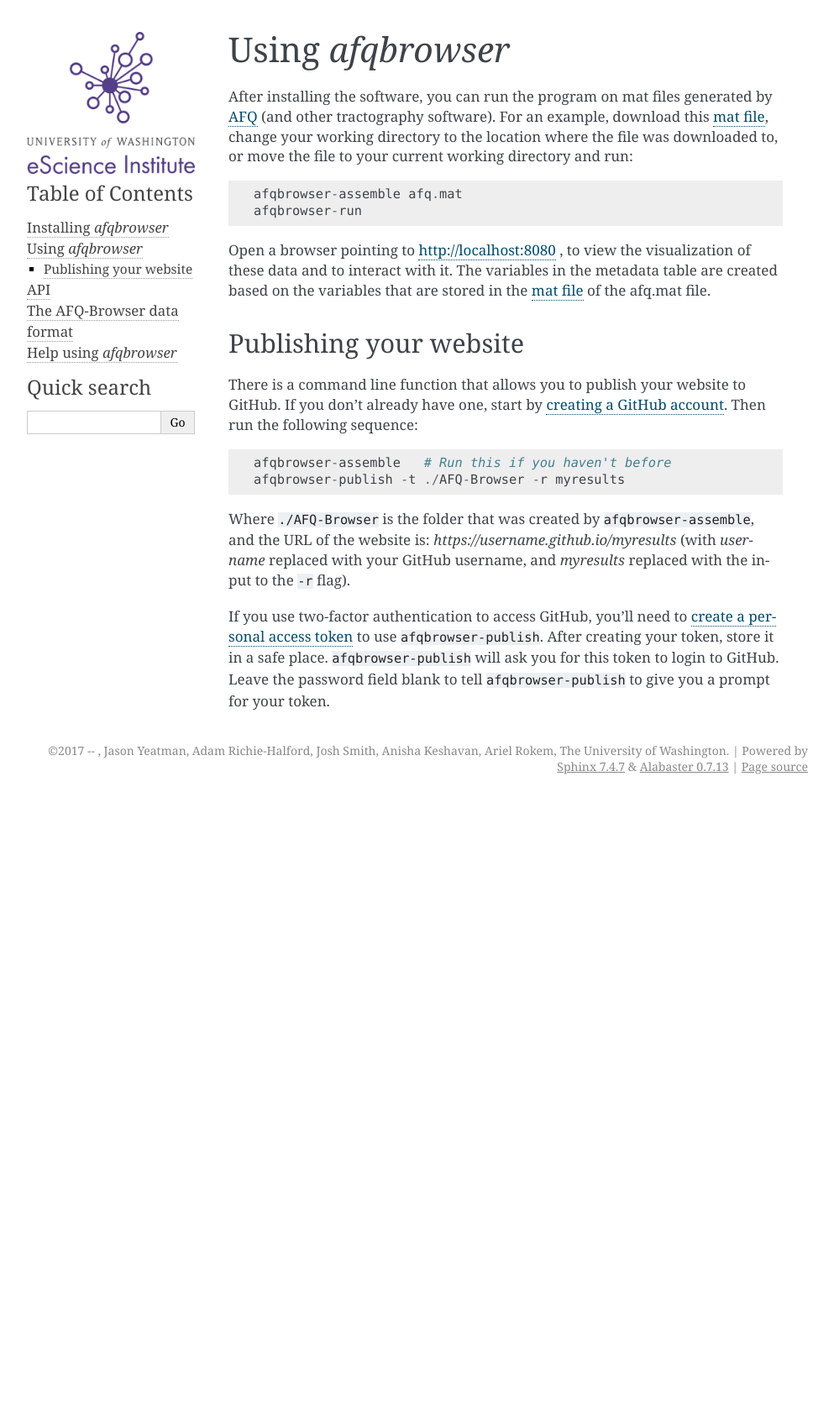
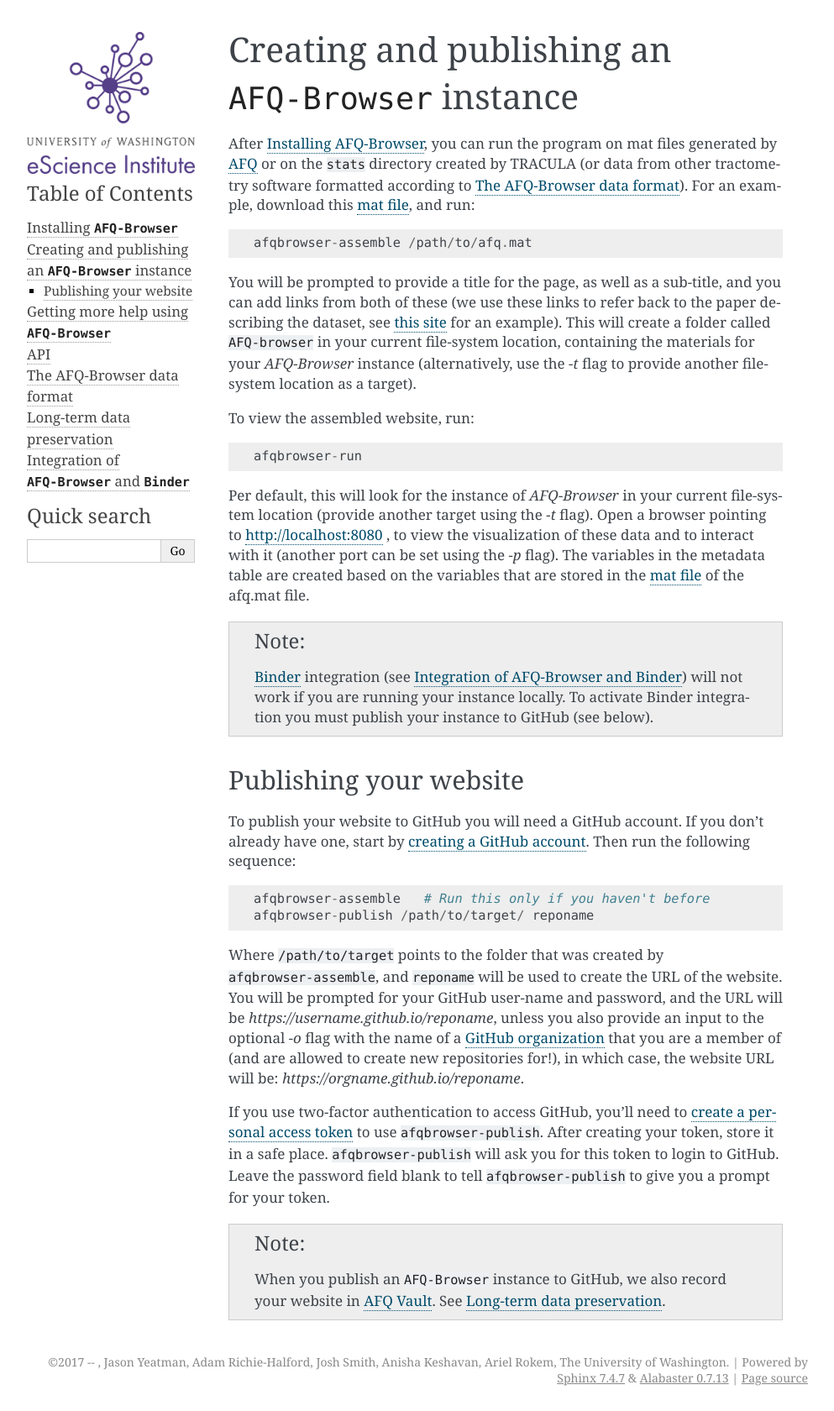
Before and after one commit to yeatmanlab/AFQ-Browser, a Sphinx documentation site: the page built from doc/usage_guide.rst, in a window 1280 px wide. Shown: the whole page at 84% size, without its empty margins (148-1141 px from the left). Built offline with Sphinx 7.4.7, drawn with Linux system fonts in a browser that asks for light colours; pages that are not in the unit, such as notebooks, are missing from menus; before the commit the page ends 952 px from its top, so only the background shows below that.

Commit message:
A bit of documentation overhaul. A couple of new pages, cross-linking, etc.

```diff
--- /dev/null
+++ b/doc/binder_integration.rst
@@ -0,0 +1,9 @@
+.. _binder_integration:
+
+Integration of ``AFQ-Browser`` and ``Binder``
+=============================================
+
+To facilitate further computations on data-sets published using
+``AFQ-Browser``, we integrate data-sets that are published on GitHub (see :ref:`usage_guide`) with the ` ``Binder`` <https://mybinder.org/>`_ service.
+
+Binder integrates
--- a/doc/dataformat.rst
+++ b/doc/dataformat.rst
@@ -1,3 +1,5 @@
+.. _dataformat:
+
 
 The AFQ-Browser data format
 ============================
--- a/doc/getting_help.rst
+++ b/doc/getting_help.rst
@@ -1,5 +1,8 @@
+.. _getting_help:
 
-Help using `afqbrowser`
-========================
+Getting more help using ``AFQ-Browser``
+=======================================
 
-If you run into issues using ``AFQ-Browser`` feel free to post an issue on our GitHub repository: ` https://github.com/yeatmanlab/AFQ-Browser/issues <https://github.com/yeatmanlab/AFQ-Browser/issues>`_, or to get in touch via our mailing list: `automated-fiber-quantification-afq@googlegroups.com <mailto:automated-fiber-quantification-afq@googlegroups.com>`_.
+If you run into issues using ``AFQ-Browser`` feel free to post an issue on our
+GitHub repository: `https://github.com/yeatmanlab/AFQ-Browser/issues <https://github.com/yeatmanlab/AFQ-Browser/issues>`_, or to get in touch via
+our mailing list: `automated-fiber-quantification-afq@googlegroups.com <mailto:automated-fiber-quantification-afq@googlegroups.com>`_.
--- a/doc/installation_guide.rst
+++ b/doc/installation_guide.rst
@@ -1,12 +1,14 @@
+.. _installation_guide:
 
-Installing `afqbrowser`
-========================
+
+Installing ``AFQ-Browser``
+==========================
 
 Installing the release version
 ~~~~~~~~~~~~~~~~~~~~~~~~~~~~~~
 
 The released version of the software is the one that is officially supported,
-and if you are getting started with afqbrowser, this is probably where you
+and if you are getting started with ``AFQ-Browser``, this is probably where you
 should get started
 
 AFQ-browser depends on numpy_, pandas_ and scipy_. The `publish` mechanisms also
--- /dev/null
+++ b/doc/long_term_preservation.rst
@@ -0,0 +1,31 @@
+.. _long_term_preservation:
+
+Long-term data preservation
+===========================
+
+GitHub is great, but long-term preservation of data stored on GitHub is not
+guaranteed. To promote long-term preservation of data from instances of
+``AFQ-Browser``, and eventual integration across data-sets
+we record data published through ``AFQ-Browser`` (see :ref:`usage_guide`) in
+`AFQ Vault <http://afqvault.org>`_, a centralized data-base of ``AFQ-Browser``
+instances.
+
+In addition, we recommend that users of the software create a digital object
+identifier for their instance of ``AFQ-Browser``. One great way to do that uses
+Zenodo (see below).
+
+
+Using Zenodo for long-term data preservation
+~~~~~~~~~~~~~~~~~~~~~~~~~~~~~~~~~~~~~~~~~~~~~
+
+`Zenodo <http://zenodo.org/>`_ is as service developed by `CERN <https://home.cern/>`_ to provide a platform for open and sustainable science
+(see `About Zenodo <http://about.zenodo.org/>`_ for more details).
+
+To create a digital object identifier (DOI) for your GitHub-published
+instance of ``AFQ-Browser`` `join Zenodo <https://zenodo.org/signup/>`_ with
+your GitHub account. After you do that, you can deposit the GitHub repository
+that holds your instance of ``AFQ-Browser`` by following these steps:
+
+#. Flip the switch for your repo on `Zenodo's GitHub settings page <https://zenodo.org/account/settings/github/>`_
+
+#. Create a release in the GitHub repo containing your instance of ``AFQ-Browser``. See `this page <https://help.github.com/articles/creating-releases/>`_ for instructions.
--- a/doc/usage_guide.rst
+++ b/doc/usage_guide.rst
@@ -1,30 +1,52 @@
+.. _usage_guide:
 
-Using `afqbrowser`
-========================
+Creating and publishing an ``AFQ-Browser`` instance
+===================================================
 
-After installing the software, you can run the program on mat files generated by
-AFQ_ (and other tractography software). For an example, download this `mat file <https://github.com/yeatmanlab/AFQ-Browser/raw/master/afqbrowser/site/client/data/afq.mat>`_, change your working directory to the location where the file was
-downloaded to, or move the file to your current working directory and run::
+After :ref:`installation_guide`, you can run the program on mat files generated
+by AFQ_ or on the ``stats`` directory created by TRACULA (or data from other tractometry software formatted according to :ref:`dataformat`).
+For an example, download this `mat file <https://github.com/yeatmanlab/AFQ-Browser/raw/master/afqbrowser/site/client/data/afq.mat>`_, and run::
 
-    afqbrowser-assemble afq.mat
+    afqbrowser-assemble /path/to/afq.mat
+
+You will be prompted to provide a title for the page, as well as a sub-title,
+and you can add links from both of these (we use these links to refer back to
+the paper describing the dataset, see
+`this site <https://yeatmanlab.github.io/Sarica_2017>`_ for an example). This
+will create a folder called ``AFQ-browser`` in your current file-system
+location, containing the materials for your `AFQ-Browser` instance
+(alternatively, use the `-t` flag to provide another file-system location as a
+target).
+
+To view the assembled website, run::
+
     afqbrowser-run
 
-Open a browser pointing to `http://localhost:8080 <http://localhost:80080>`_ ,
-to view the visualization of these data and to interact with it. The variables in the metadata table are created based on the variables that are stored in the `mat file <https://github.com/yeatmanlab/AFQ/wiki#including-subject-metadata-in-the-afq-structure>`_ of the afq.mat file.
+Per default, this will look for the instance of `AFQ-Browser` in your current
+file-system location (provide another target using the `-t` flag). Open a
+browser pointing to `http://localhost:8080 <http://localhost:8080>`_ ,
+to view the visualization of these data and to interact with it (another port
+can be set using the `-p` flag). The variables in the metadata table are
+created based on the variables that are stored in the `mat file <https://github.com/yeatmanlab/AFQ/wiki#including-subject-metadata-in-the-afq-structure>`_ of the afq.mat file.
+
+
+.. note:: `Binder <https://mybinder.org/>`_ integration (see :ref:`binder_integration`) will not work if you are running your instance locally. To activate Binder integration you must publish your instance to GitHub (see below).
 
 Publishing your website
 ~~~~~~~~~~~~~~~~~~~~~~~~
 
-There is a command line function that allows you to publish your website to
-GitHub. If you don't already have one, start by `creating a GitHub account <https://github.com/join>`_. Then run the following sequence::
+To publish your website to GitHub you will need a GitHub account. If you don't
+already have one, start by `creating a GitHub account <https://github.com/join>`_. Then run the following sequence::
 
-    afqbrowser-assemble   # Run this if you haven't before
-    afqbrowser-publish -t ./AFQ-Browser -r myresults
+    afqbrowser-assemble   # Run this only if you haven't before
+    afqbrowser-publish /path/to/target/ reponame
 
-Where ``./AFQ-Browser`` is the folder that was created by ``afqbrowser-assemble``,
-and the URL of the website is: `https://username.github.io/myresults` (with
-`username` replaced with your GitHub username, and `myresults` replaced with the
-input to the ``-r`` flag).
+Where ``/path/to/target`` points to the folder that was created by
+``afqbrowser-assemble``, and ``reponame`` will be used to create the URL of the
+website. You will be prompted for your GitHub user-name and password, and the
+URL will be `https://username.github.io/reponame`, unless you also provide an
+input to the optional `-o` flag with the name of a `GitHub organization <https://github.com/blog/674-introducing-organizations>`_ that you are a member
+of (and are allowed to create new repositories for!), in which case, the website URL will be: `https://orgname.github.io/reponame`.
 
 If you use two-factor authentication to access GitHub, you'll need to
 `create a personal access token <https://help.github.com/articles/creating-a-personal-access-token-for-the-command-line/>`_
@@ -33,5 +55,8 @@
 Leave the password field blank to tell ``afqbrowser-publish`` to give you a
 prompt for your token.
 
+.. note:: When you publish an ``AFQ-Browser`` instance to GitHub, we also
+  record your website in `AFQ Vault <http://afqvault.org>`_.
+  See :ref:`long_term_preservation`.
 
 .. _AFQ: https://github.com/yeatmanlab/AFQ
```
Also changed, not shown: doc/index.rst (+11 -5 lines).
